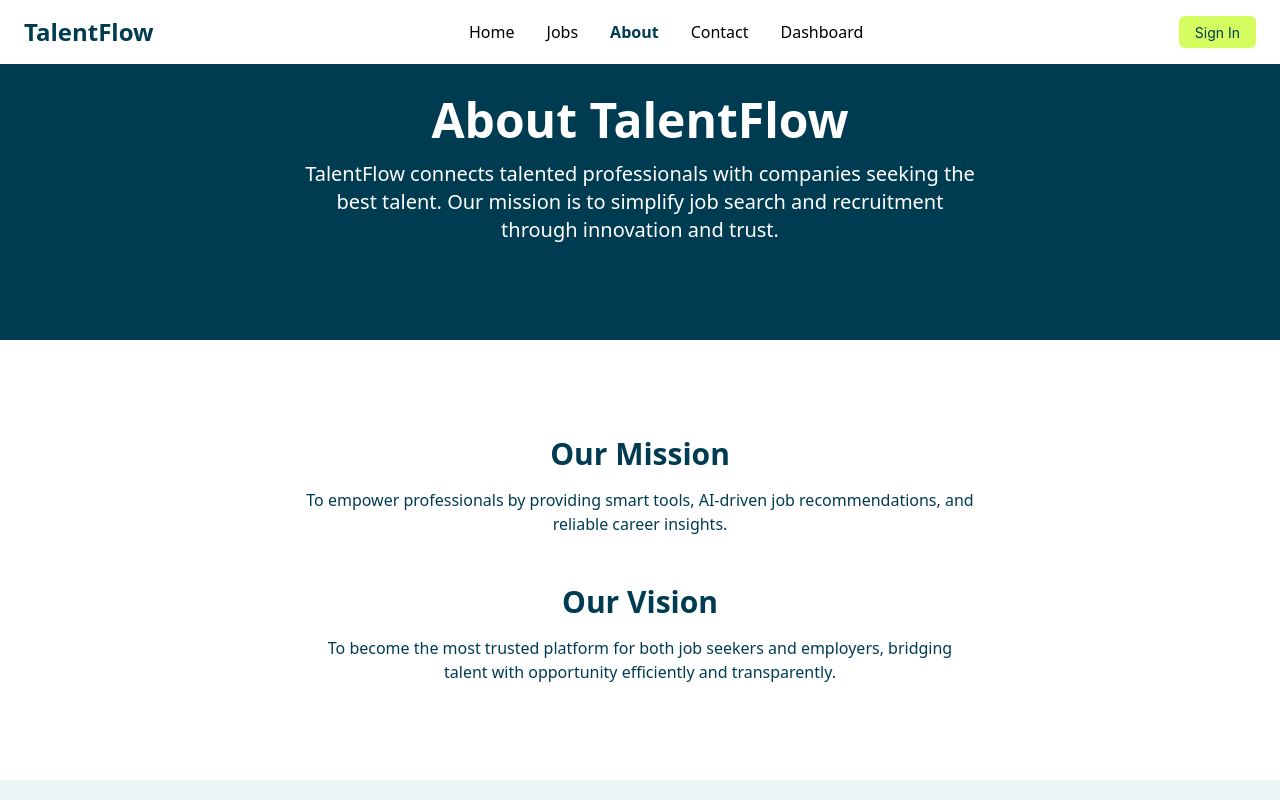
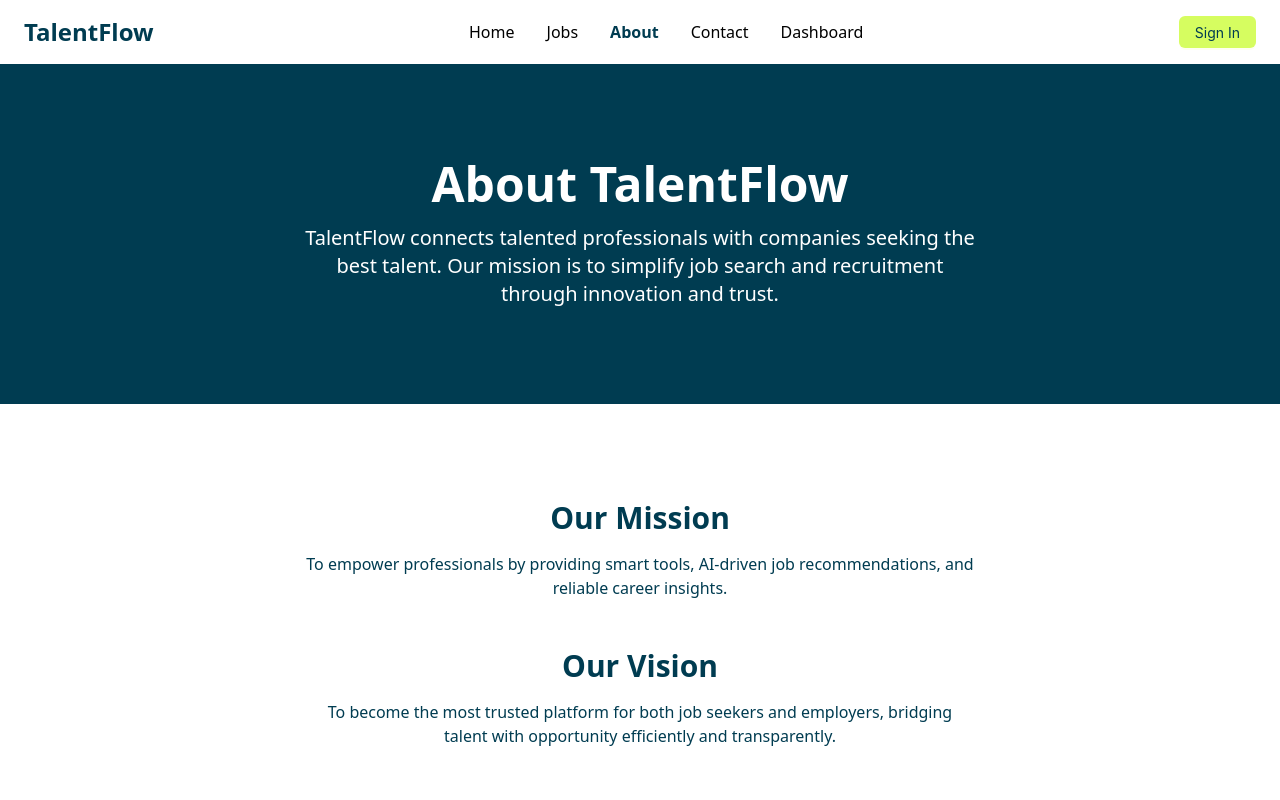
Before and after one commit to ArunRoy404/Talent-Flow, a Next.js app: page /about in a window 1280 px wide. Shown: the top 800 px of the page. Built offline with nearby package versions, Linux system fonts and the light colour scheme; no server answers; what @ant-design/nextjs-registry would draw is missing.

Commit message:
PageBanner component added

```diff
--- a/src/app/contact/page.jsx
+++ b/src/app/contact/page.jsx
@@ -1,5 +1,8 @@
 import ContactForm from "@/components/ContactForm/ContactForm";
 import ContactInfo from "@/components/ContactInfo/ContactInfo";
+import PageBanner from "@/components/PageBanner/PageBanner";
+import PageDescription from "@/components/PageBanner/PageDescription";
+import PageTitle from "@/components/PageBanner/PageTitle";
 
 
 export default function Contact() {
@@ -7,20 +10,20 @@ export default function Contact() {
     return (
         <main className="bg-base text-text-base">
             {/* Hero Section */}
-            <section className="py-16 md:py-24 text-center px-6 bg-secondary text-white">
-                <h1 className="text-4xl md:text-5xl font-bold mb-4">
+            <PageBanner>
+                <PageTitle>
                     Get in Touch
-                </h1>
-                <p className="text-lg md:text-xl max-w-2xl mx-auto">
+                </PageTitle>
+                <PageDescription>
                     Have questions or need support? Fill out the form below and our team
                     will get back to you shortly.
-                </p>
-            </section>
+                </PageDescription>
+            </PageBanner>
 
             {/* Contact Form & Info */}
             <section className="py-16 md:py-24 px-6 container mx-auto grid md:grid-cols-2 gap-12">
                 {/* Contact Form */}
-                <ContactForm/>
+                <ContactForm />
 
                 {/* Contact Info */}
                 <ContactInfo />
--- /dev/null
+++ b/src/app/jobs/page.js
@@ -0,0 +1,11 @@
+import React from 'react';
+
+const Jobs = () => {
+    return (
+        <div>
+
+        </div>
+    );
+};
+
+export default Jobs;
--- /dev/null
+++ b/src/components/PageBanner/PageBanner.jsx
@@ -0,0 +1,11 @@
+import React from 'react';
+
+const PageBanner = ({ children }) => {
+    return (
+        <div className="pt-36 pb-20 md:pt-40 md:pb-24 bg-secondary text-white text-center px-6">
+            {children}
+        </div>
+    );
+};
+
+export default PageBanner;
--- /dev/null
+++ b/src/components/PageBanner/PageDescription.jsx
@@ -0,0 +1,11 @@
+import React from 'react';
+
+const PageDescription = ({ children }) => {
+    return (
+        <p className="text-lg md:text-xl max-w-2xl mx-auto">
+            {children}
+        </p>
+    );
+};
+
+export default PageDescription;
--- /dev/null
+++ b/src/components/PageBanner/PageTitle.jsx
@@ -0,0 +1,12 @@
+import React from 'react';
+
+const PageTitle = ({children}) => {
+    return (
+        <h1 className="text-4xl md:text-5xl font-bold mb-4">
+            {children}
+        </h1>
+
+    );
+};
+
+export default PageTitle;
--- a/src/sections/About/AboutHero.jsx
+++ b/src/sections/About/AboutHero.jsx
@@ -1,17 +1,20 @@
+import PageBanner from '@/components/PageBanner/PageBanner';
+import PageDescription from '@/components/PageBanner/PageDescription';
+import PageTitle from '@/components/PageBanner/PageTitle';
 import React from 'react';
 
 const AboutHero = () => {
     return (
-        <section className="py-16 md:py-24 bg-secondary text-white text-center px-6">
-            <h1 className="text-4xl md:text-5xl font-bold mb-4">
+        <PageBanner>
+            <PageTitle>
                 About TalentFlow
-            </h1>
-            <p className="text-lg md:text-xl max-w-2xl mx-auto">
+            </PageTitle>
+            <PageDescription>
                 TalentFlow connects talented professionals with companies seeking the
                 best talent. Our mission is to simplify job search and recruitment
                 through innovation and trust.
-            </p>
-        </section>
+            </PageDescription>
+        </PageBanner>
     );
 };
 
```
